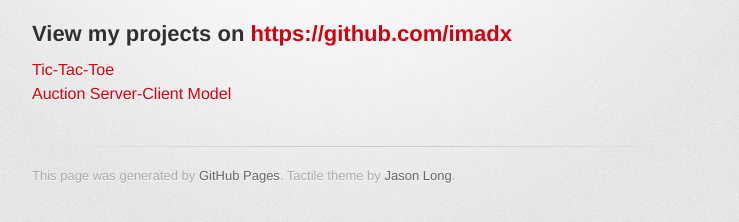
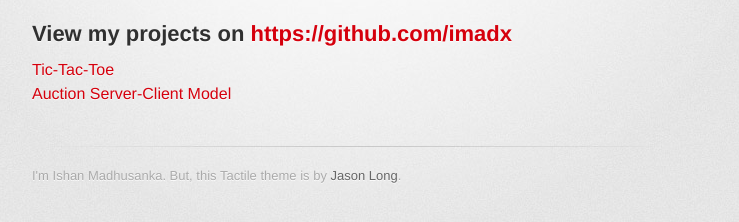
Before and after one commit to imadx/imadx.github.io, a plain HTML site: page index.html in a window 1280 px wide. Shown: the part 346-568 px from the top of the page, without its empty margins (298-1037 px from the left). Drawn offline with Linux system fonts and the light colour scheme; a web font is replaced by a local one.

Commit message:
updated index.html

```diff
--- a/index.html
+++ b/index.html
@@ -43,7 +43,7 @@
         </section>
 
         <footer>
-          This page was generated by <a href="https://pages.github.com">GitHub Pages</a>. Tactile theme by <a href="https://twitter.com/jasonlong">Jason Long</a>.
+          I'm Ishan Madhusanka. But, this Tactile theme is by <a href="https://twitter.com/jasonlong">Jason Long</a>.
         </footer>
 
 
```
